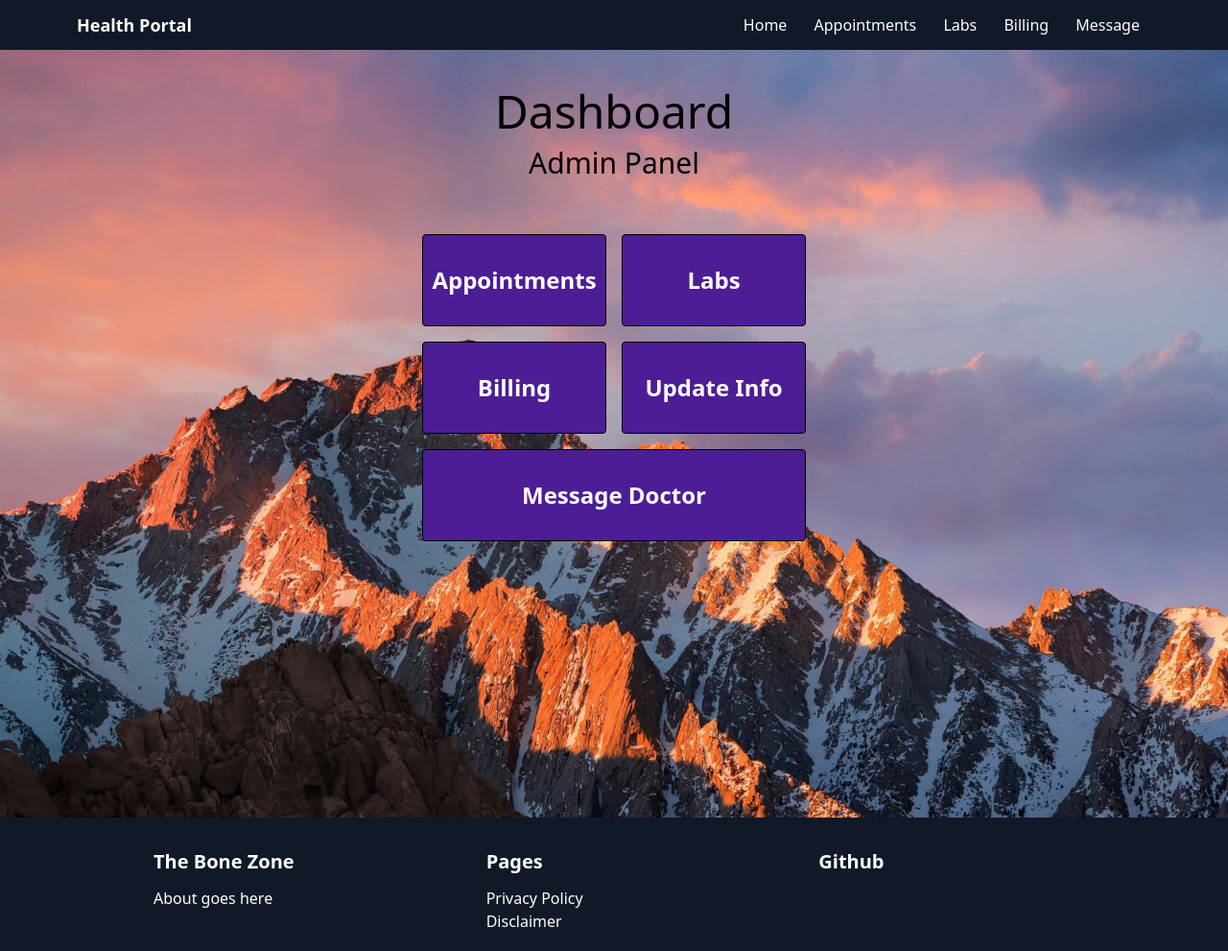
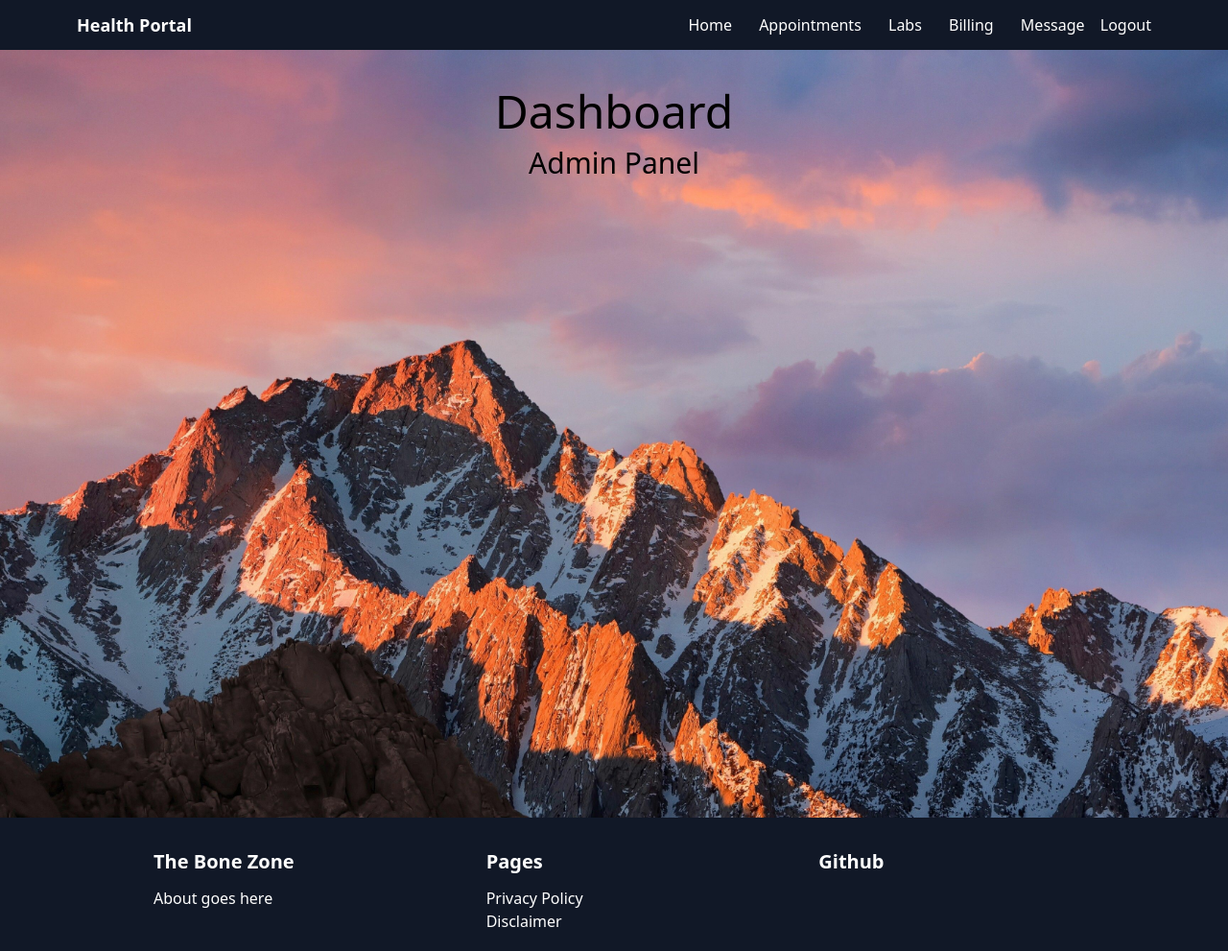
Before and after one commit to juztjohn/CSCI-4560-DBMS, a Django app: page /dashboard/ in a window 1280 px wide. Shown: the top 991 px of the page at 96% size. Run offline with Django 5.2, Linux system fonts and the light colour scheme; the visitor is signed in with stand-in values (Sample User, id 1); some libraries are stand-ins or nearby versions.

Commit message:
Reworked navigation bar, changed home.html, changed doctor dashboard

```diff
--- a/config/settings.py
+++ b/config/settings.py
@@ -18,6 +18,8 @@ BASE_DIR = Path(__file__).resolve().parent.parent
 
 LOGIN_REDIRECT_URL = '/dashboard/'
 LOGIN_URL = '/accounts/login/'  # This is used by the @login_required decorator
+
+LOGOUT_REDIRECT_URL = '/'
 
 # Quick-start development settings - unsuitable for production
 # See https://docs.djangoproject.com/en/5.2/howto/deployment/checklist/
--- a/core/templates/base.html
+++ b/core/templates/base.html
@@ -15,11 +15,18 @@
     <nav class="nav bg-gray-900 text-white flex justify-between items-center p-3 px-8 md:px-20">
         <a href="/" class="text-lg font-bold">Health Portal</a>
         <div class="bg-gray-900 hidden items-center md:block">
-            <a href="/dashboard" class="p-2 px-3 my-1 text-white rounded-[8px] hover:bg-gray-800">Home</a>
-            <a href="/appointments" class="p-2 px-3 my-1 text-white rounded-[8px] hover:bg-gray-800">Appointments</a>
-            <a href="/labs" class="p-2 px-3 my-1 text-white rounded-[8px] hover:bg-gray-800">Labs</a>
+            {% if user.is_authenticated %}
+            <a href="/" class="p-2 px-3 my-1 text-white rounded-[8px] hover:bg-gray-800">Home</a>
+            <a href="{% url 'appointments' %}" class="p-2 px-3 my-1 text-white rounded-[8px] hover:bg-gray-800">Appointments</a>
+            <a href="{% url 'labs' %}" class="p-2 px-3 my-1 text-white rounded-[8px] hover:bg-gray-800">Labs</a>
             <a href="/patient_billing" class="p-2 px-3 my-1 text-white rounded-[8px] hover:bg-gray-800">Billing</a>
             <a href="/" class="p-2 px-3 my-1 text-white rounded-[8px] hover:bg-gray-800">Message</a>
+              <form action="{% url 'logout' %}" method="post" style="display:inline;">
+                {% csrf_token %}
+                <button type="submit">Logout</button>
+              </form>
+            {% endif %}
+
         </div>
     </nav>
 
--- a/core/templates/dashboard.html
+++ b/core/templates/dashboard.html
@@ -13,12 +13,25 @@
       <h3 class="text-3xl text-black mb-4">Admin Panel</h3>
     {% elif role == 'doctor' %}
       <h3 class="text-3xl text-black mb-4">Doctor Dashboard again but smaller</h3>
+        <!-- Navigation Grid for Major Dashboard Functions -->
+        <div class="container py-10 px-10 mx-0 flex flex-col items-center">
+          <div class="grid grid-cols-2 gap-4">
+            <!-- Appointments -->
             <a href="{% url 'doctor_appointments' %}"
-         class="col-span-2 w-48 h-24 bg-violet-900 hover:bg-fuchsia-600 text-white font-bold text-2xl flex items-center justify-center text-center rounded border border-black">
-          View Your Appointments
+               class="w-48 h-24 bg-violet-900 hover:bg-fuchsia-600 text-white font-bold text-2xl flex items-center justify-center rounded border border-black">
+              Appointments
             </a>
+            <!-- Patients-->
+            <a href="#"
+               class="w-48 h-24 bg-violet-900 hover:bg-fuchsia-600 text-white font-bold text-2xl flex items-center justify-center rounded border border-black">
+              Patients
+            </a>
+          </div>
+        </div>
+
     {% elif role == 'receptionist' %}
       <h3 class="text-3xl text-black mb-4">Receptionist Dashboard</h3>
+
     {% elif role == 'patient' %}
       <h3 class="text-3xl text-black mb-2">Patient Dashboard</h3>
       <p class="text-2xl text-black mb-4">Welcome, {{ patient.user.get_full_name }}</p>
@@ -27,10 +40,6 @@
       {% else %}
         <p class="text-xl text-black mb-4">You have no appointments scheduled.</p>
       {% endif %}
-    {% else %}
-      <p class="text-xl text-black mb-4">Your role is not defined. Please contact support.</p>
-    {% endif %}
-
         <!-- Navigation Grid for Major Dashboard Functions -->
         <div class="container py-10 px-10 mx-0 flex flex-col items-center">
           <div class="grid grid-cols-2 gap-4">
@@ -54,13 +63,14 @@
                class="w-48 h-24 bg-violet-900 hover:bg-fuchsia-600 text-white font-bold text-2xl flex items-center justify-center rounded border border-black">
               Update Info
             </a>
-        <!-- Message Doctor (spanning two columns) -->
             <a href="#"
                class="col-span-2 w-100 h-24 bg-violet-900 hover:bg-fuchsia-600 text-white font-bold text-2xl flex items-center justify-center text-center rounded border border-black">
               Message Doctor
             </a>
           </div>
         </div>
+
+    {% endif %}
   </div>
 </div>
 {% endblock content %}
--- /dev/null
+++ b/core/templates/doctor/doctor_labs.html
@@ -0,0 +1,4 @@
+{% extends 'base.html' %}
+{% load static %}
+
+{% block title %}Doctor Appointments{% endblock title %}
--- a/core/templates/home.html
+++ b/core/templates/home.html
@@ -11,12 +11,18 @@
                You got the bones, we got the zone
             </p>
             <div class="flex flex-row space-x-4 items-center justify-center mt-5">
+             {% if not user.is_authenticated %}
                 <a href="{% url 'patient_signup' %}"  class="text-3xl w-48 h-24 bg-violet-900 hover:bg-fuchsia-600 text-white font-bold py-2 px-4 border border-black rounded flex items-center justify-center">
                     Sign Up
                 </a>
                 <a href="{% url 'login' %}" class="text-3xl w-48 h-24 bg-violet-900 hover:bg-fuchsia-600 text-white font-bold py-2 px-4 border border-black rounded flex items-center justify-center">
                     Login
                 </a>
+            {% else %}
+                <a href="{% url 'create_appointment' %}" class="w-96 h-16 bg-violet-900 hover:bg-fuchsia-600 text-white font-bold text-2xl flex items-center justify-center rounded border border-black">
+                  Schedule an Appointment
+                </a>
+            {% endif %}
             </div>
         </div>
     </div>
--- a/core/urls.py
+++ b/core/urls.py
@@ -1,4 +1,5 @@
 from django.urls import path
+from django.contrib.auth import views as auth_views
 from . import views
 from .views import home
 
@@ -12,4 +13,5 @@ urlpatterns = [
     path('patient_billing/', views.patient_billing, name='patient_billing'),
     path('pay_bill/', views.pay_bill, name='pay_bill'),
     path('labs/', views.labs, name='labs'),
+    path('logout/', auth_views.LogoutView.as_view(), name='logout'),
 ]
--- a/core/views.py
+++ b/core/views.py
@@ -19,9 +19,6 @@ def appointments(request):
     # Retrieve appointments for the patient
     appts = Appointment.objects.filter(patient=patient)
     return render(request, 'appointments/appointments.html', {'appointments': appts})
-
-def patient_registration(request):
-    return render(request, 'patient_registration.html')
 
 def patient_signup(request):
     if request.method == 'POST':
@@ -81,7 +78,7 @@ def patient_billing(request):
         patient = request.user.patient
     except Patient.DoesNotExist:
         messages.error(request, "You do not have a patient profile. Please complete your registration.")
-        return redirect('patient_registration')
+        return redirect('patient_signup')
     bills = Billing.objects.filter(patient=patient)
     return render(request, 'patient_billing.html', {'bills': bills})
 
@@ -91,7 +88,7 @@ def pay_bill(request):
         patient = request.user.patient
     except Patient.DoesNotExist:
         messages.error(request, "You do not have a patient profile. Please complete your registration.")
-        return redirect('patient_registration')
+        return redirect('patient_signup')
     return render(request, 'pay_bill.html')
 
 @login_required
@@ -100,7 +97,7 @@ def labs(request):
         patient = request.user.patient
     except Patient.DoesNotExist:
         messages.error(request, "You do not have a patient profile. Please complete your registration.")
-        return redirect('patient_registration')
+        return redirect('patient_signup')
 
     # Retrieve labs for the patient
     patient_labs = Lab.objects.filter(patient=patient)
```
Lines whose indentation alone changed are shown as unchanged.
